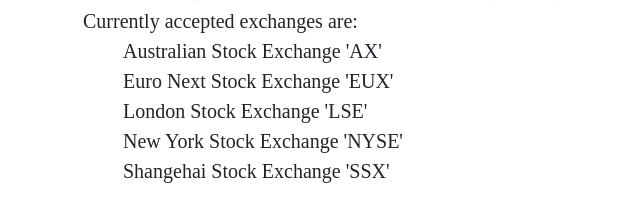
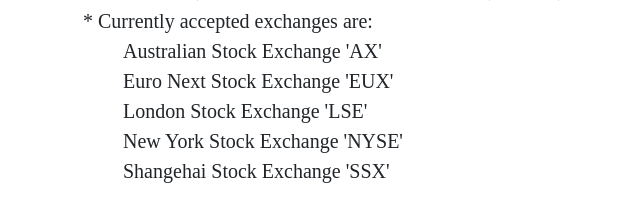
Before and after one commit to minimac1/Seng3011, a Flask app: page /documentation in a window 1280 px wide. Shown: the part 1050-1254 px from the top of the page, without its empty margins (187-827 px from the left). Run offline with Flask 2, Linux system fonts and the light colour scheme; some libraries are stand-ins or nearby versions.

Commit message:
Update documentation.html

```diff
--- a/templates/documentation.html
+++ b/templates/documentation.html
@@ -47,7 +47,7 @@
 
                     </tr>
                 </table>
-                <div style="display:block">Currently accepted exchanges are:
+                <div style="display:block">* Currently accepted exchanges are:
                     <ul style="list-style: none;">
                         <li> Australian Stock Exchange 'AX'</li>
                         <li> Euro Next Stock Exchange 'EUX'</li>
```
